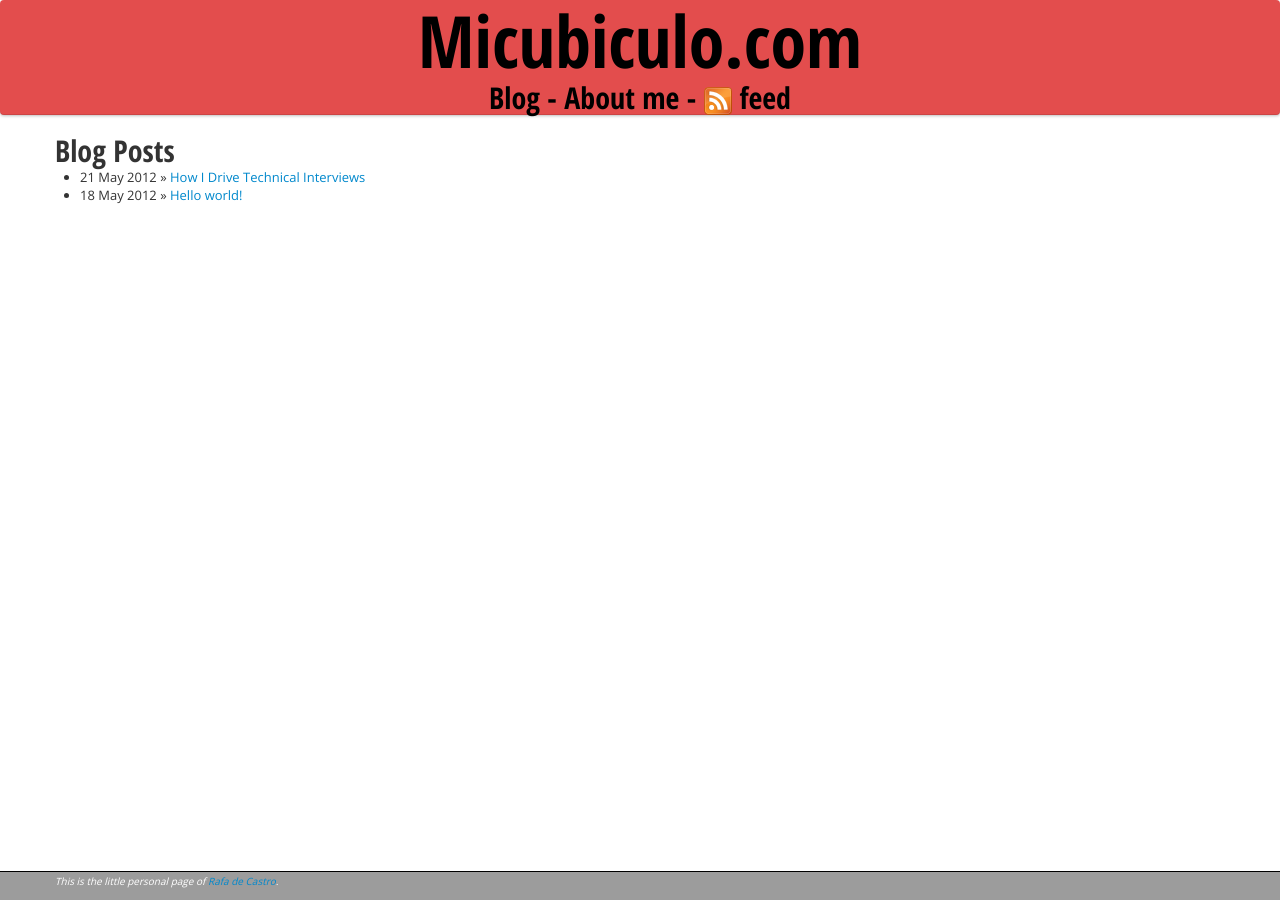
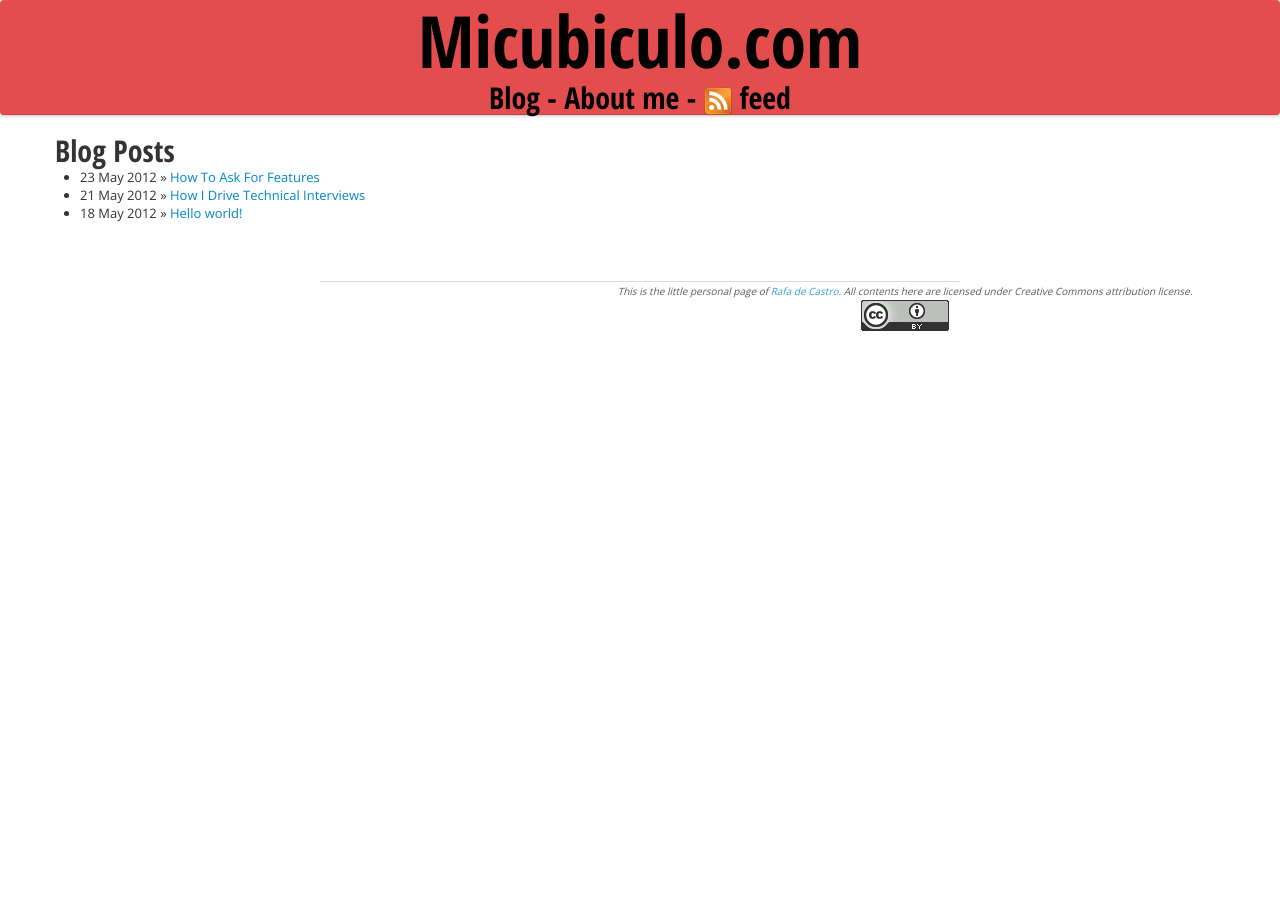
Before and after one commit to rafadc/rafadc.github.com, a Jekyll site: the page built from index.html, in a window 1280 px wide. Built offline with Jekyll 4.4.1, drawn with Linux system fonts in a browser that asks for light colours; the list of posts is cut into pages by our own code.

Commit message:
Second post. Since I can't get the damn footer right I've given up on it

```diff
--- a/_layouts/default.html
+++ b/_layouts/default.html
@@ -30,8 +30,12 @@
   <footer>
     <div class="container">
       <i>
-        This is the little personal page of <a href="/aboutme.html">Rafa de Castro</a>.
+        This is the little personal page of <a href="/aboutme.html">Rafa de Castro</a>. All contents here
+        are licensed under Creative Commons attribution license.
+
       </i>
+      <br>
+      <img src="/images/CC-by.png" />
     </div>
   </footer>
 </body>
--- a/_layouts/post.html
+++ b/_layouts/post.html
@@ -10,6 +10,6 @@ layout: default
   </article>
 </section>
 
-<section>
+<section id="comments">
 {% include disqus.html %}
 </section>
--- a/css/style.css
+++ b/css/style.css
@@ -7,8 +7,18 @@ body, p {
   font-family: 'Open Sans', sans-serif;
 }
 
-body {
-  height: 100%;
+footer {
+  padding-bottom: 10px;
+  font-size: 10px;
+  margin: 50px auto 0px auto;
+  width:50%;
+  border-top: 1px solid lightgrey;
+  text-align: center;
+  opacity: 0.8;
+}
+
+#comments {
+  padding: 50px 0px 50px 0px;
 }
 
 h1, h2, h3 {
@@ -39,19 +49,6 @@ h2 > a {
   text-align: center;
 }
 
-footer {
-  margin-top: 50px;
-  padding-bottom: 10px;
-  position: absolute;
-  display: block;
-  bottom: 0px;
-  width: 100%;
-  background-color: #9C9C9C;
-  color: white;
-  font-size: 10px;
-  border-top: solid black 1px;
-  clear: both;
-}
 
 .float-left {
   float: left;
```
Also changed, not shown: _posts/2012-05-23-How-to-ask-for-features.md (added, +143 -0 lines), images/CC-by.png (added). Lines whose indentation alone changed are shown as unchanged.
